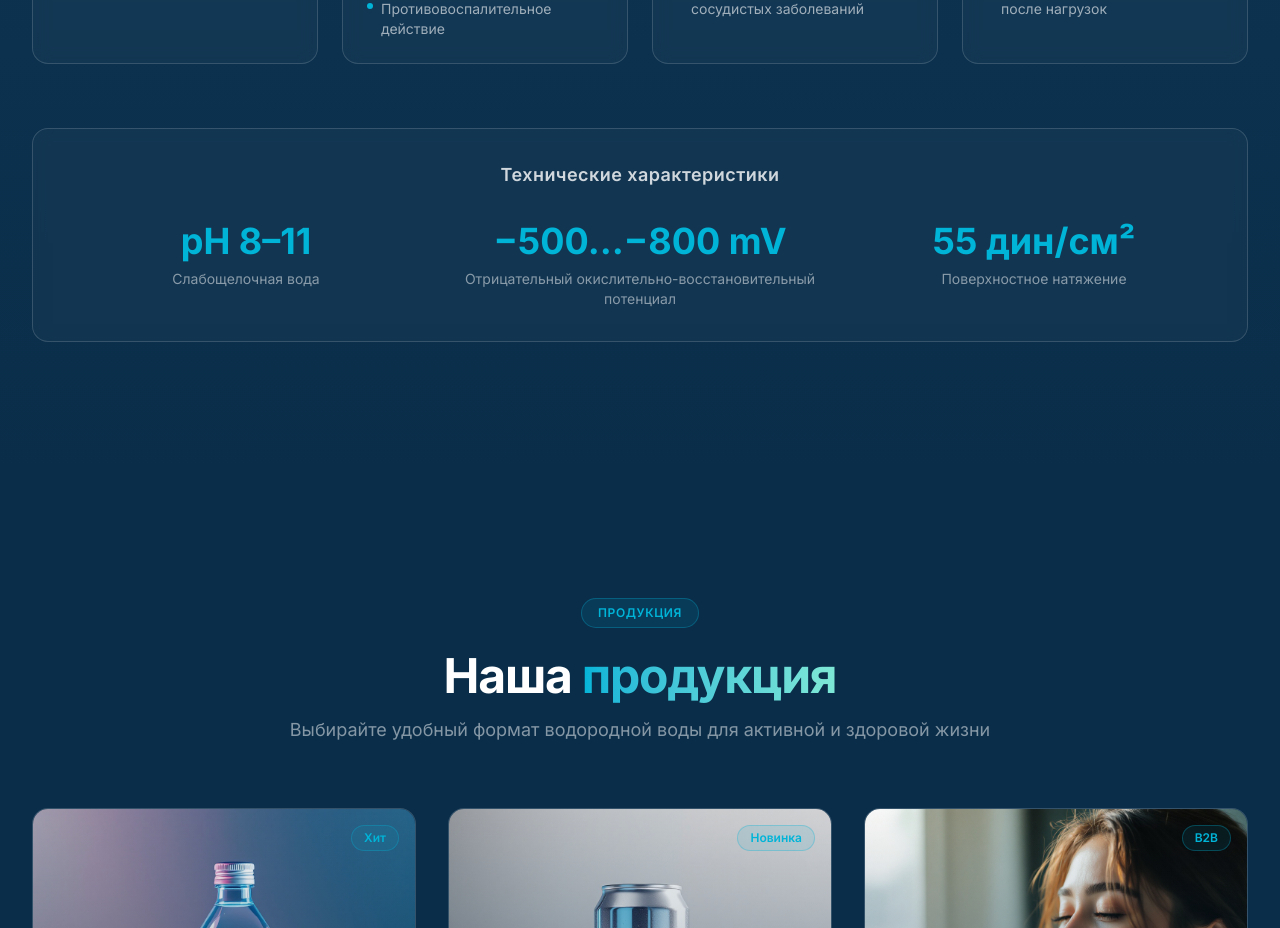
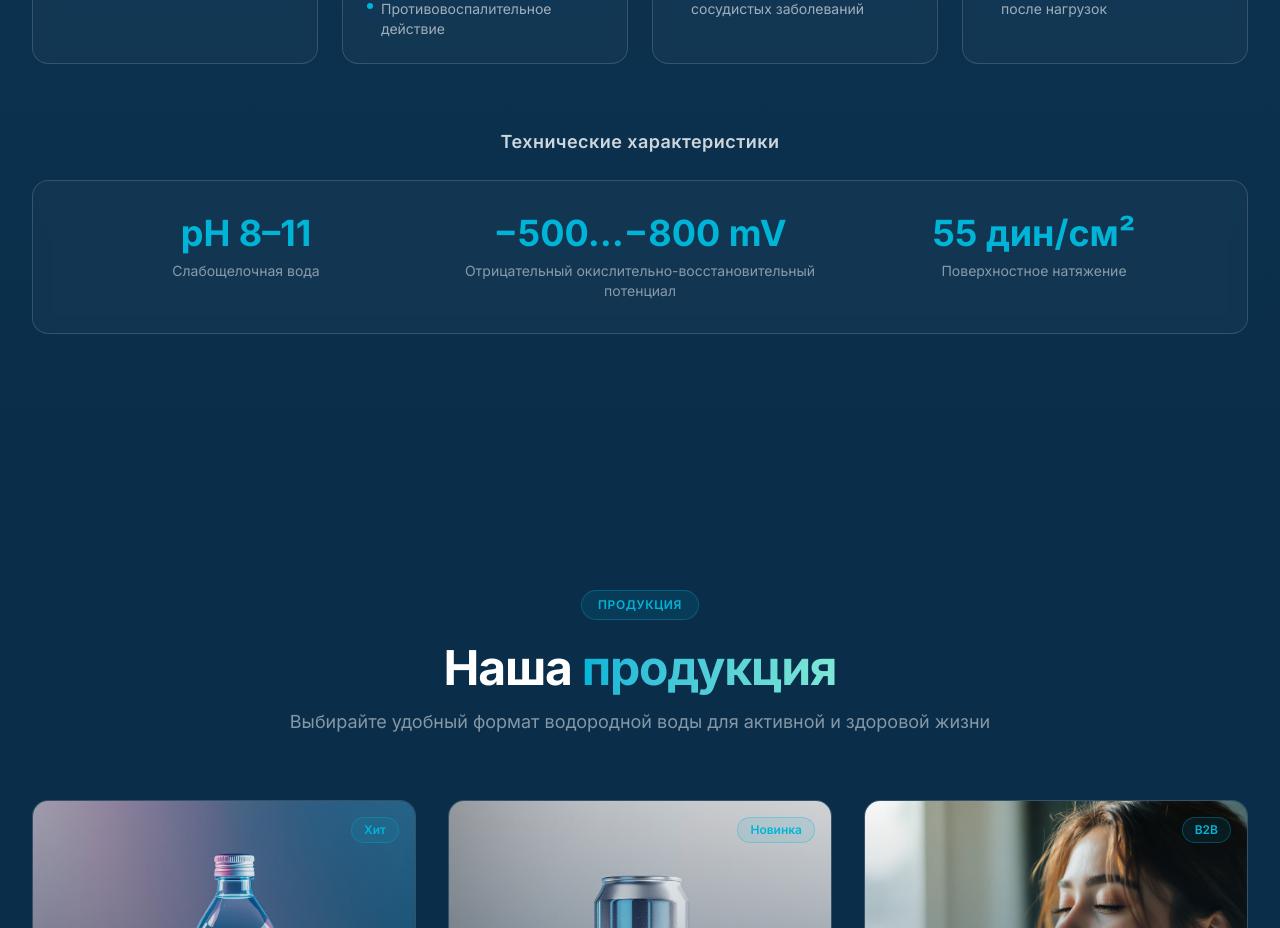
Before and after one commit to Korytny/hydro, a React (Vite) app: page / in a window 1280 px wide. Shown: the part 1420-2348 px from the top of the page. Built offline with nearby package versions, Linux system fonts and the light colour scheme; the HTML template or start-up script is replaced by a standard one.

Commit message:
Fix: заголовок Технические характеристики вынесен над плашкой

```diff
--- a/src/components/Benefits.jsx
+++ b/src/components/Benefits.jsx
@@ -146,17 +146,24 @@ export default function Benefits() {
         </motion.div>
 
         {/* Key metrics */}
-        <motion.div
-          initial={{ opacity: 0, y: 20 }}
-          whileInView={{ opacity: 1, y: 0 }}
-          viewport={{ once: true }}
-          transition={{ duration: 0.6, delay: 0.4 }}
-          className="mt-16 rounded-2xl border border-glass-border bg-white/[0.03] p-8 backdrop-blur-sm"
-        >
-          <h3 className="text-center text-lg font-semibold text-white/80 mb-8 tracking-wide">
+        <div className="mt-16">
+          <motion.h3
+            initial={{ opacity: 0, y: 20 }}
+            whileInView={{ opacity: 1, y: 0 }}
+            viewport={{ once: true }}
+            transition={{ duration: 0.6 }}
+            className="text-center text-lg font-semibold text-white/80 mb-6 tracking-wide"
+          >
             Технические характеристики
-          </h3>
-          <div className="grid gap-8 sm:grid-cols-3">
+          </motion.h3>
+          <motion.div
+            initial={{ opacity: 0, y: 20 }}
+            whileInView={{ opacity: 1, y: 0 }}
+            viewport={{ once: true }}
+            transition={{ duration: 0.6, delay: 0.2 }}
+            className="rounded-2xl border border-glass-border bg-white/[0.03] p-8 backdrop-blur-sm"
+          >
+            <div className="grid gap-8 sm:grid-cols-3">
             <div className="text-center">
               <div className="text-3xl font-bold text-cyan-accent sm:text-4xl">pH 8–11</div>
               <div className="mt-2 text-sm text-white/50">Слабощелочная вода</div>
@@ -172,6 +179,7 @@ export default function Benefits() {
           </div>
         </motion.div>
       </div>
+      </div>
     </section>
   );
 }
```
